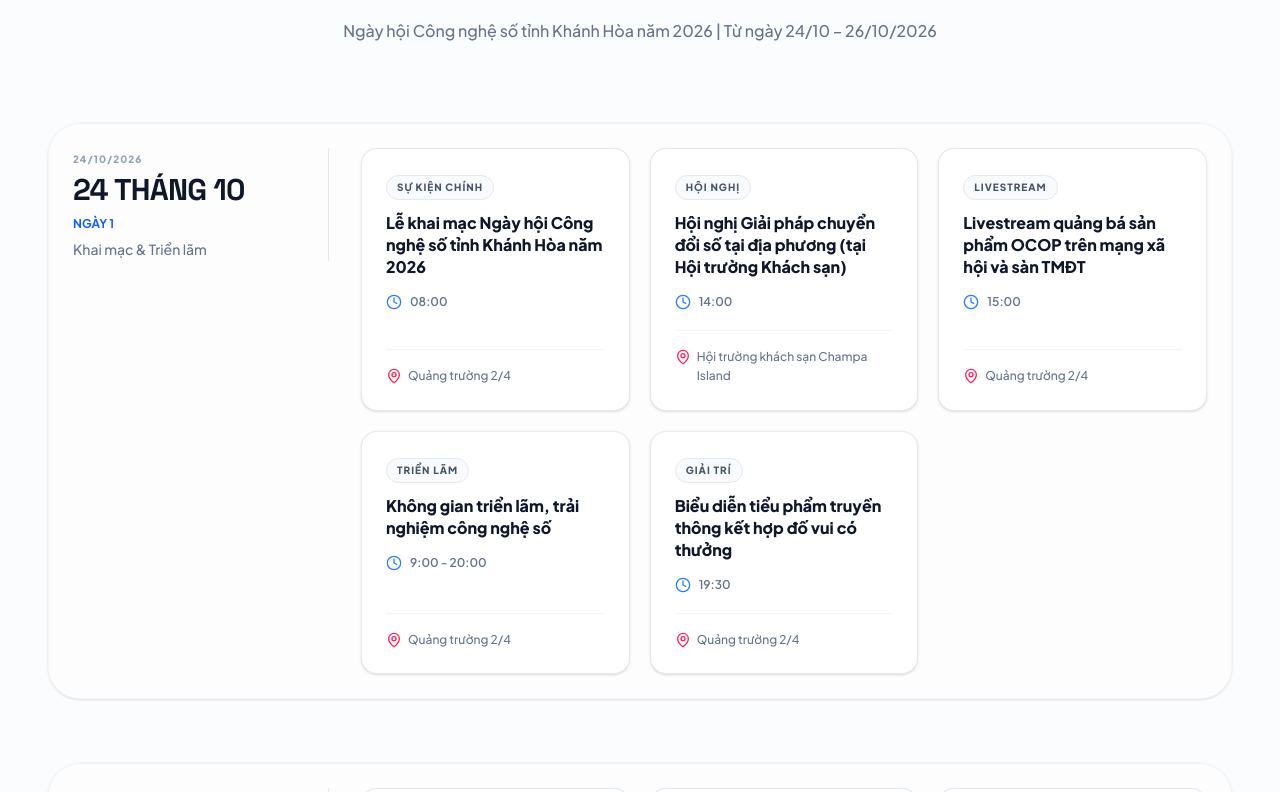
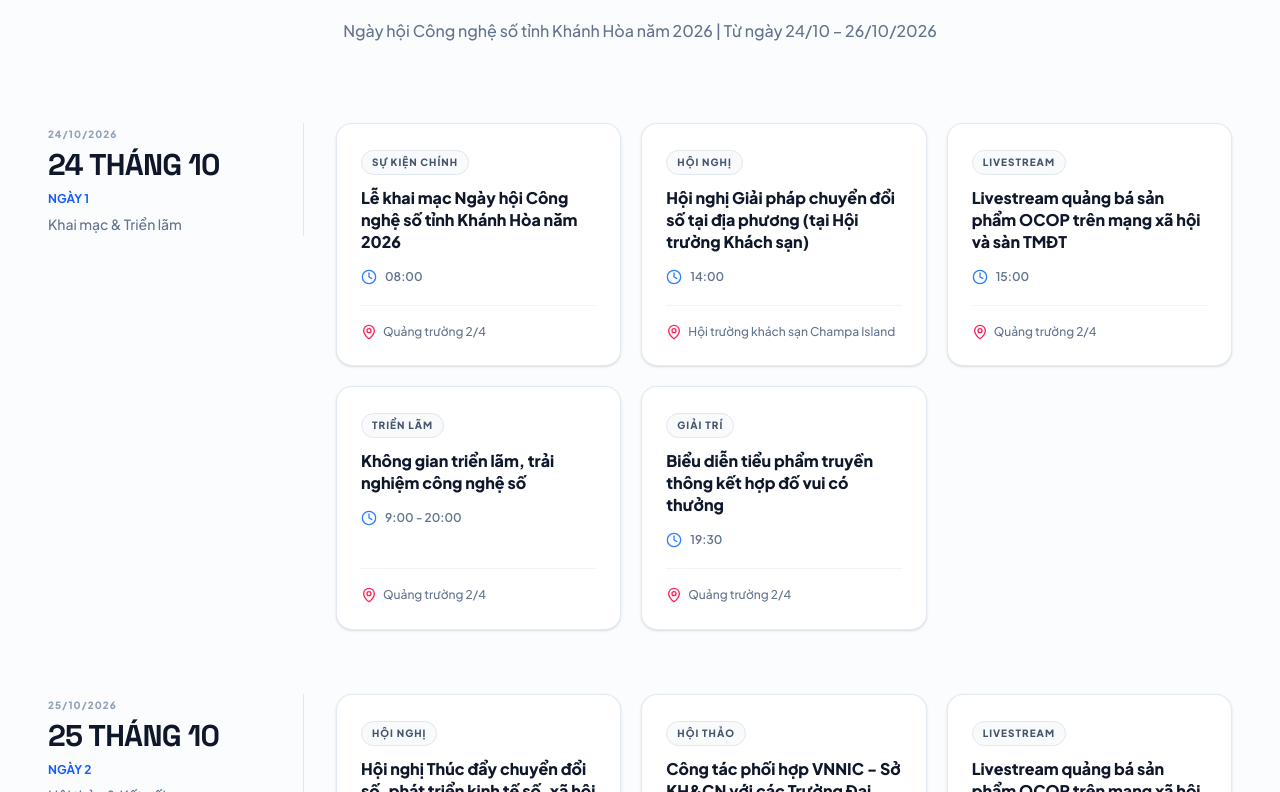
Before and after one commit to gtomedianhatrang/cnskhanhhoa, a React (Vite) app: page / in a window 1280 px wide. Shown: the part 4488-5280 px from the top of the page. Built offline with nearby package versions, Linux system fonts and the light colour scheme.

Commit message:
style(timeline): remove background and border wrapper around each day

```diff
--- a/src/pages/Home/sections/EventTimeline.tsx
+++ b/src/pages/Home/sections/EventTimeline.tsx
@@ -38,8 +38,8 @@ export function EventTimeline() {
 
         {/* ALL DAYS CONTENT */}
         <div className="w-full flex flex-col gap-12 lg:gap-16">
-          {timeline.days.map((day: TimelineDay) => (
-            <div key={day.id} className="flex flex-col items-start gap-4 xl:flex-row xl:gap-8 bg-white/50 p-6 rounded-[2rem] border border-slate-100 shadow-sm">
+          {timeline.days.map((day: any) => (
+            <div key={day.id} className="flex flex-col items-start gap-4 xl:flex-row xl:gap-8">
 
               {/* LEFT - DATE INFO */}
               <div className="mb-4 w-full shrink-0 border-b border-slate-200 pb-4 pt-1 xl:mb-0 xl:w-64 xl:border-b-0 xl:border-r xl:pr-6 xl:pb-0">
```
